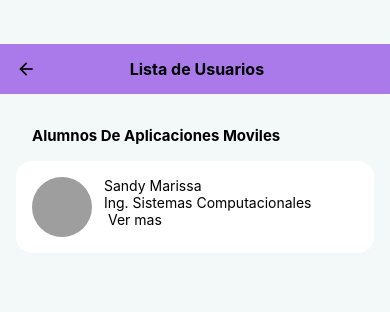
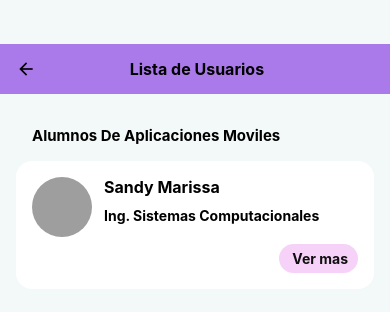
Before and after one commit to SandyMarissaGs/Fundamentos_Expo-, a React Native app: screen / in a window 390 px wide. Shown: the top 312 px of the page. Built offline with nearby package versions, Linux system fonts and the light colour scheme; grey boxes are pictures that could not be loaded.

Commit message:
Creando lista de alumnos_Card parte 3

```diff
--- a/src/Pages/Lista-Alumnos/ListaAlumnos.js
+++ b/src/Pages/Lista-Alumnos/ListaAlumnos.js
@@ -21,10 +21,10 @@ export const ListaAlumnos = () => {
             <Text style={style.userDetails}>Ing. Sistemas Computacionales</Text>
             <TouchableOpacity style={style.saveButton}>
               <Text style={style.saveButtonText}> Ver mas</Text>
-
             </TouchableOpacity>
             </View>
         </View>
+
 
 
       </ScrollView>
@@ -73,13 +73,29 @@ const style = StyleSheet.create({
     marginRight: 12,
   },
   cardInfo: {
+    flex: 1,
+    justifyContent: "center",
   },
   userName: {
+    fontWeight: "bold",
+    fontSize: 16,
+    marginBottom: 10,
   },
   userDetails: {
+    fontWeight: "bold",
+    fontSize: 14,
+    marginBottom: 10,
   },
   saveButton: {
+    backgroundColor: "#f6d2f8ff",
+    marginTop: 10,
+    padding: 10,
+    alignSelf: "flex-end",
+    paddingVertical: 6,
+    borderRadius: 15,
   },
   saveButtonText: {
+    color: "#0f0f0fff",
+    fontWeight: "bold",
   },
 });
```
